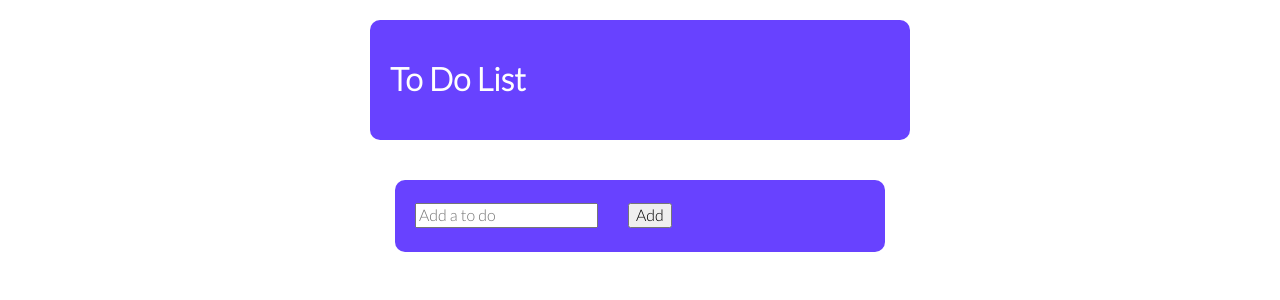
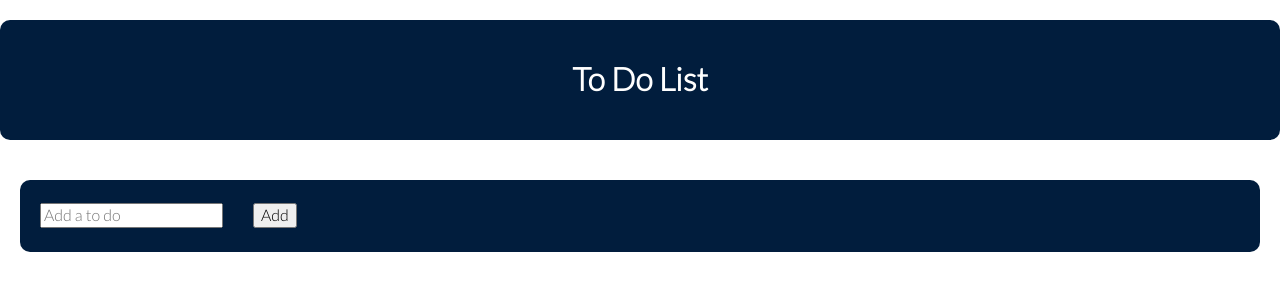
Before and after one commit to oritchie77/ToDoApp, a PHP site: page /templates/index.php in a window 1280 px wide. Shown: the top 300 px of the page. Run offline with PHP 8.4, Linux system fonts and the light colour scheme; the template is opened without the code that fills it, so the values that code supplies are empty.

Commit message:
changed styling to dark blue

```diff
--- a/public/styles.css
+++ b/public/styles.css
@@ -9,27 +9,28 @@ body {
 }
 
 header {
-    width: 500px;
-    background: #6842ff;
+    width: 100%;
+    background: #011d3d;
     color: #ffffff;
     padding: 20px;
     border-radius: 10px;
+    display: flex;
+    justify-content: center;
 }
 
 main {
     width: 100%;
     color: #ffffff;
     padding: 20px;
-
     display: flex;
     flex-direction: column;
     align-items: center;
 }
 
-.item-card-container {
+.list-container {
     display: flex;
     flex-direction: column;
-    width: 490px;
+    width: 100%;
     gap: 10px;
 
 }
@@ -38,7 +39,7 @@ main {
     display: flex;
     justify-content: flex-start;
     gap: 30px;
-    background: #6842ff;
+    background: #011d3d;
     align-items: center;
     padding: 20px;
     border-radius: 10px;
--- a/templates/index.php
+++ b/templates/index.php
@@ -15,9 +15,6 @@
 </body>
     <main>
         <section class="list-container">
-            <div class="table-header">
-            </div>
-            <div class="item-card-container">
             <?php
                 $output = '';
                 foreach($toDoItems as $toDoItem) {
@@ -44,8 +41,6 @@
                 <button type="submit">Add</button>
                 <p></p>
             </form>
-
-            </div>
         </section>
     </main>
 </html>
```
Lines whose indentation alone changed are shown as unchanged.
